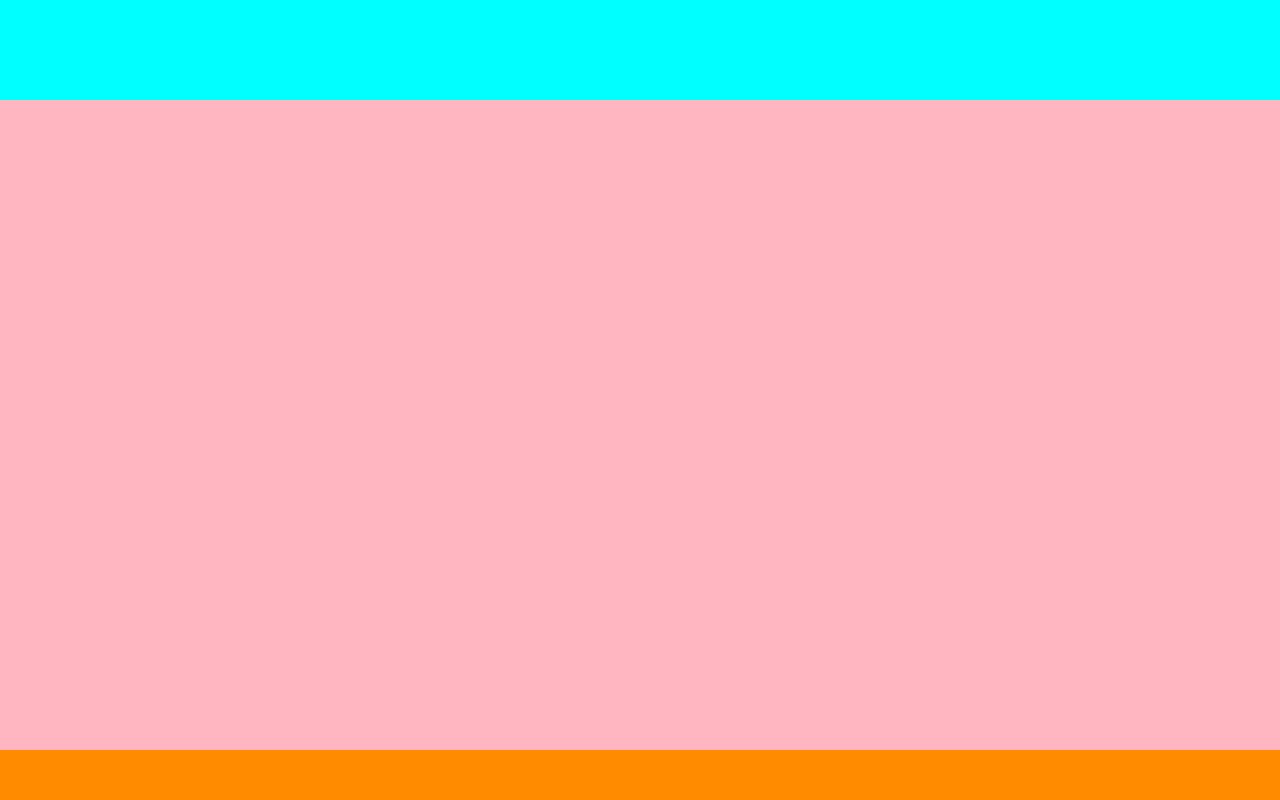
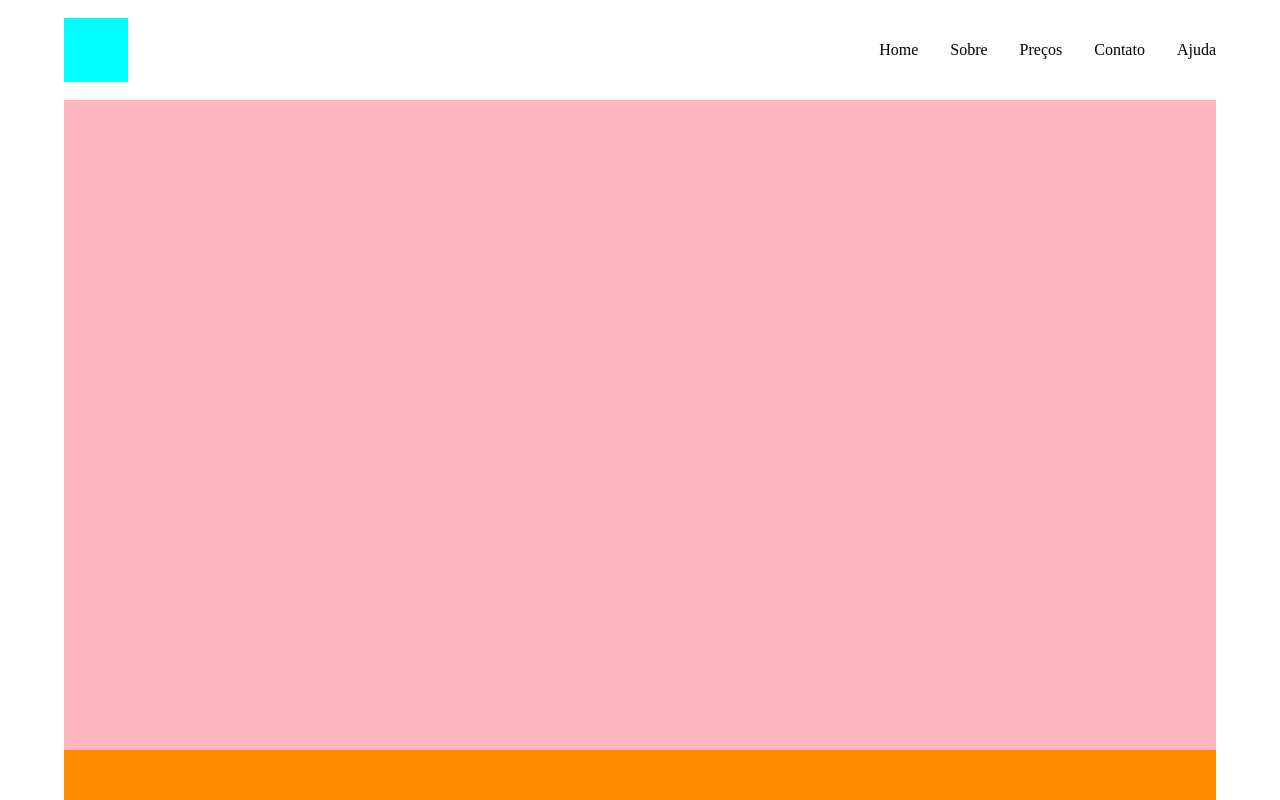
Before and after one commit to letsouzza/layout, a plain HTML site: page index.html in a window 1280 px wide. Drawn offline with Linux system fonts and the light colour scheme.

Commit message:
Header ok

```diff
--- a/index.html
+++ b/index.html
@@ -7,7 +7,18 @@
     <title>Layout</title>
 </head>
 <body>
-    <header></header>
+    <header>
+        <div class="logo"></div>
+        <nav class="menu">
+            <ul>
+                <li><a href="#">Home</a></li>
+                <li><a href="#">Sobre</a></li>
+                <li><a href="#">Preços</a></li>
+                <li><a href="#">Contato</a></li>
+                <li><a href="#">Ajuda</a></li>
+            </ul>
+        </nav>
+    </header>
     <main></main>
     <footer></footer>
 </body>
--- a/style.css
+++ b/style.css
@@ -1,16 +1,39 @@
+/* RESET */
 *{
     padding: 0;
     margin: 0;
     box-sizing: border-box;
 }
+a{
+    color: inherit;
+    text-decoration: none;
+}
+ul, ol, li{
+    list-style: none;
+}
+/* FIM RESET */
+
 body{
     height: 100vh;
     display: flex;
     flex-direction: column;
+    padding-inline: 64px;
+    /* O padding-inline da uma distância nos lados */
 }
 header{
-   background-color: aqua;
    height: 100px;
+   display: flex;
+   justify-content: space-between;
+   align-items: center;
+}
+.logo{
+    background-color: aqua;
+    height: 64px;
+    width: 64px;
+}
+.menu ul{
+    display: flex;
+    gap: 32px;
 }
 main{
     background-color: lightpink;
```
